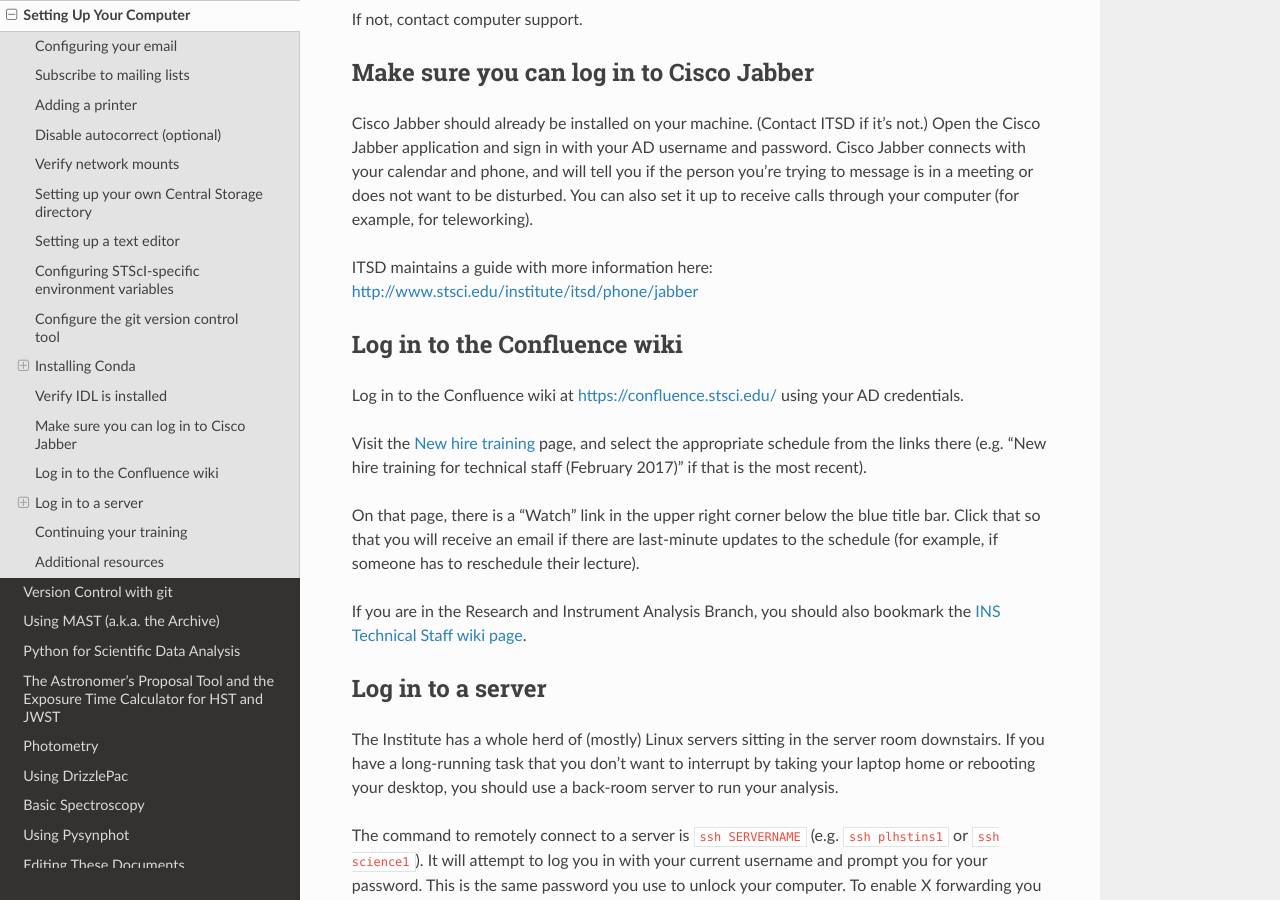
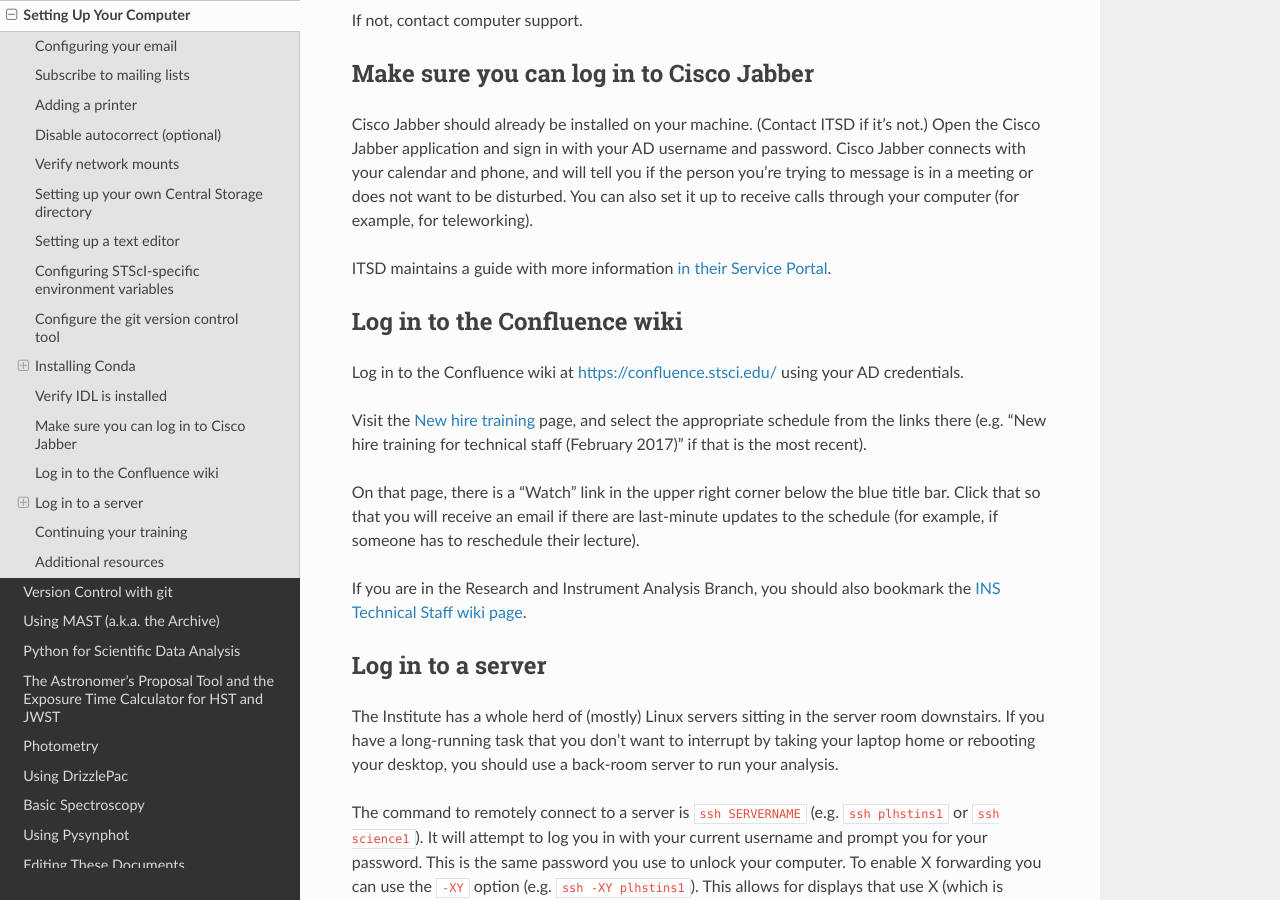
Before and after one commit to staceybright/training-library, a Sphinx documentation site: the page built from source/computer_setup.txt, in a window 1280 px wide and 900 px high, scrolled down 11788 px. Built offline with Sphinx 7.4.7 and the Read the Docs theme 2.0.0, drawn with Linux system fonts in a browser that asks for light colours; some of the changed text lies outside the part shown.

Commit message:
Fixed mailing list and added one more ServiceNow KB link

```diff
--- a/source/computer_setup.txt
+++ b/source/computer_setup.txt
@@ -24,7 +24,7 @@
 
 Subscribe to ``sci_tech`` and ``tips_announce`` through the Outlook Web Access interface at http://mail.stsci.edu/. Log in with your AD username and password. The way to subscribe to lists is well hidden; you must log in, choose "Options", then "See all options", select "Groups" from the sidebar, click "Join"  under "Public Groups I Belong To". In the window that pops open, search for the mailing list name and click "Join".
 
-You should already be subscribed to ``ins_staff``, ``ins_aura``, ``ins_riab`` (if appropriate), and "ins_tech_staff" (if appropriate).
+You should already be subscribed to ``ins_staff``, ``ins_aura``, ``ins_riab`` (if appropriate), and ``ins_tech_staff`` (if appropriate).
 
 There will probably be other mailing lists for your instrument team, but you will need to be added to those by the team lead. Be sure to ask your team lead whether they need to add you to any lists.
 
@@ -345,7 +345,7 @@
 
 Cisco Jabber should already be installed on your machine. (Contact ITSD if it's not.) Open the Cisco Jabber application and sign in with your AD username and password. Cisco Jabber connects with your calendar and phone, and will tell you if the person you're trying to message is in a meeting or does not want to be disturbed. You can also set it up to receive calls through your computer (for example, for teleworking).
 
-ITSD maintains a guide with more information here: http://www.stsci.edu/institute/itsd/phone/jabber
+ITSD maintains a guide with more information `in their Service Portal <https://stsci.service-now.com/itsd?id=kb_article&sys_id=8910c248db6a47040c0a5595ce9619a9>`_.
 
 .. _confluence-intro:
 
```
